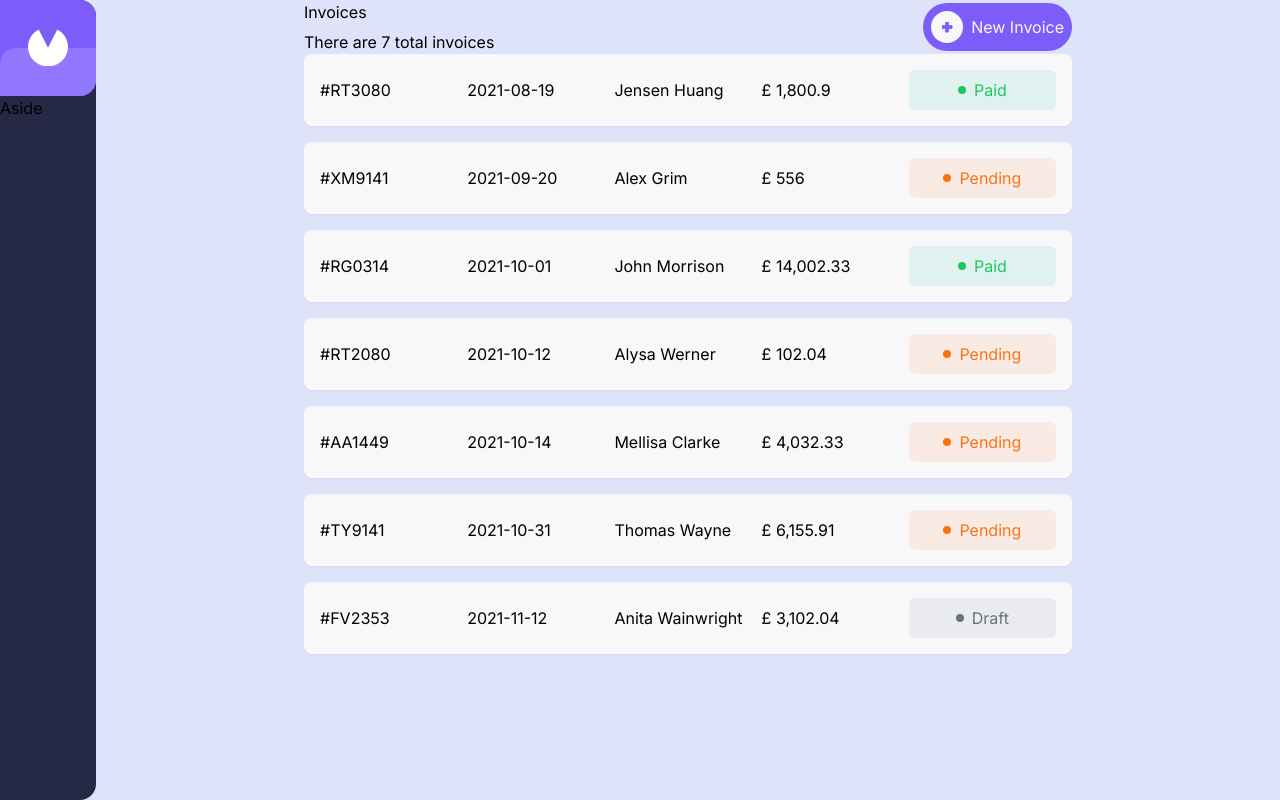
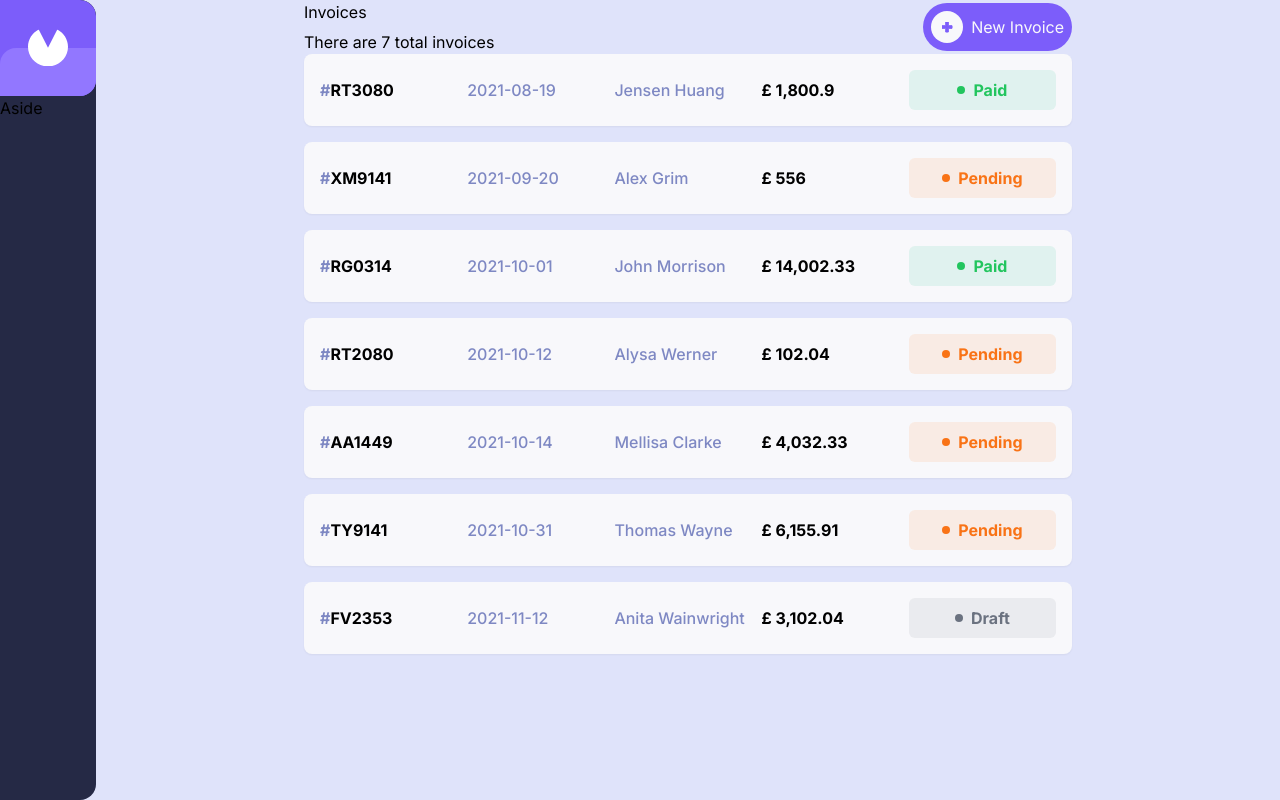
Before and after one commit to DawidGawronskiDev/invoice-app, a Next.js app: page / in a window 1280 px wide. Built offline with nearby package versions, Linux system fonts and the light colour scheme.

Commit message:
Update invoices-list-item styling

```diff
--- a/app/ui/invoices-list-item.tsx
+++ b/app/ui/invoices-list-item.tsx
@@ -35,17 +35,17 @@ export default function Item({ invoice }: { invoice: Invoice }) {
     <li>
       <div className="bg-c-11 rounded-lg p-4 shadow-sm">
         <div className="grid grid-cols-5 *:flex *:items-center">
-          <div>
-            <span>#</span>
+          <div className="font-bold">
+            <span className="text-c-07">#</span>
             <span>{invoice.id}</span>
           </div>
-          <div>
+          <div className="font-medium text-c-07">
             <span>{invoice.paymentDue}</span>
           </div>
-          <div>
+          <div className="font-medium text-c-07">
             <span>{invoice.clientName}</span>
           </div>
-          <div>
+          <div className="font-bold">
             <span>
               £ {new Intl.NumberFormat("en-GB").format(invoice.total)}
             </span>
@@ -53,7 +53,7 @@ export default function Item({ invoice }: { invoice: Invoice }) {
           <div>
             <div
               className={clsx(
-                "rounded-md p-2 flex items-center justify-center gap-2 w-full",
+                "rounded-md p-2 flex items-center justify-center item gap-2 w-full font-bold",
                 {
                   "bg-emerald-500/10 text-green-500": invoice.status === "paid",
                   "bg-orange-500/10 text-orange-500":
```
